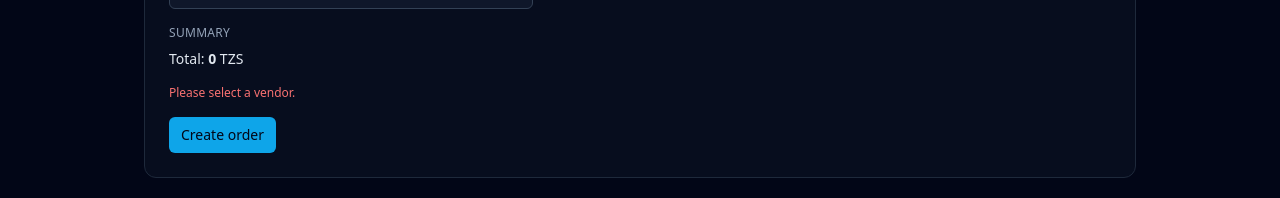
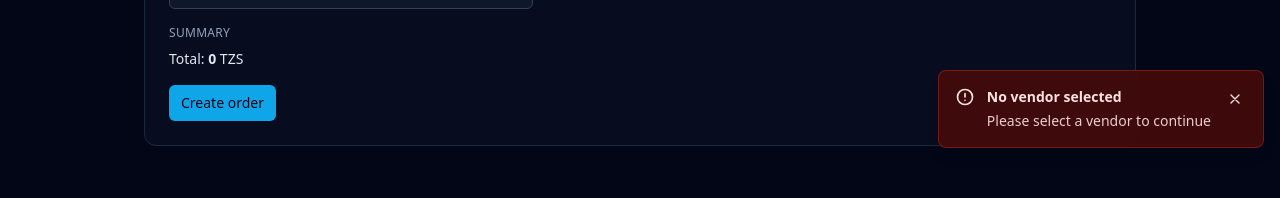
Before and after one commit to mero21675/Shuleyetu, a Next.js app in the folder shuleyetu-web/: page /orders/new in a window 1280 px wide. Both pictures are taken after typing "Sample", "Sample", "Sample", "Sample" into the empty fields and a click on the button "Create order". Shown: the part 636-834 px from the top of the page. Built offline with nearby package versions, Linux system fonts and the light colour scheme; no server answers; the database is empty.

Commit message:
Add toast notification system with success/error/info/warning variants and integrate across order creation and dashboard pages

```diff
--- a/shuleyetu-web/src/app/dashboard/inventory/new/page.tsx
+++ b/shuleyetu-web/src/app/dashboard/inventory/new/page.tsx
@@ -4,7 +4,7 @@ import Link from "next/link";
 import { FormEvent, useEffect, useState } from "react";
 import { useRouter } from "next/navigation";
 import { supabaseClient } from "@/lib/supabaseClient";
-import { useToast } from "@/components/ToastProvider";
+import { useToast } from "@/components/ui/Toast";
 
 type VendorMapping = {
   vendor_id: string;
@@ -15,7 +15,7 @@ type VendorMapping = {
 
 export default function NewInventoryItemPage() {
   const router = useRouter();
-  const { showToast } = useToast();
+  const { addToast } = useToast();
 
   const [loading, setLoading] = useState(true);
   const [error, setError] = useState<string | null>(null);
@@ -118,19 +118,19 @@ export default function NewInventoryItemPage() {
     if (insertError) {
       console.error('Error creating inventory item', insertError);
       setError('Failed to create item.');
-      showToast({
-        variant: 'error',
+      addToast({
+        type: 'error',
         title: 'Item not saved',
-        description: 'Something went wrong while creating the item.',
+        message: 'Something went wrong while creating the item.',
       });
       setSubmitting(false);
       return;
     }
 
-    showToast({
-      variant: 'success',
+    addToast({
+      type: 'success',
       title: 'Item created',
-      description: 'Your inventory item has been saved.',
+      message: 'Your inventory item has been saved.',
     });
 
     router.push('/dashboard/inventory');
--- a/shuleyetu-web/src/app/dashboard/orders/page.tsx
+++ b/shuleyetu-web/src/app/dashboard/orders/page.tsx
@@ -4,7 +4,7 @@ import Link from "next/link";
 import { FormEvent, useEffect, useState } from "react";
 import { useRouter } from "next/navigation";
 import { supabaseClient } from "@/lib/supabaseClient";
-import { useToast } from "@/components/ToastProvider";
+import { useToast } from "@/components/ui/Toast";
 
 type VendorMapping = {
   vendor_id: string;
@@ -57,7 +57,7 @@ function paymentStatusClass(status: string): string {
 
 export default function DashboardOrdersPage() {
   const router = useRouter();
-  const { showToast } = useToast();
+  const { addToast } = useToast();
   const [loading, setLoading] = useState(true);
   const [error, setError] = useState<string | null>(null);
   const [vendor, setVendor] = useState<VendorMapping | null>(null);
@@ -186,10 +186,10 @@ export default function DashboardOrdersPage() {
     if (updateErr) {
       console.error('Error updating order status', updateErr);
       setUpdateError('Failed to update order status.');
-      showToast({
-        variant: 'error',
+      addToast({
+        type: 'error',
         title: 'Order status not updated',
-        description: 'Something went wrong. Please try again.',
+        message: 'Something went wrong. Please try again.',
       });
       setUpdatingId(null);
       return;
@@ -201,10 +201,10 @@ export default function DashboardOrdersPage() {
       toDate: toDate || undefined,
     });
 
-    showToast({
-      variant: 'success',
+    addToast({
+      type: 'success',
       title: 'Order status updated',
-      description: `New status: ${newStatus}`,
+      message: `New status: ${newStatus}`,
     });
 
     setUpdatingId(null);
--- a/shuleyetu-web/src/app/layout.tsx
+++ b/shuleyetu-web/src/app/layout.tsx
@@ -2,7 +2,7 @@ import type { Metadata, Viewport } from "next";
 import type { ReactNode } from "react";
 import Link from "next/link";
 import { NavUser } from "@/components/NavUser";
-import { ToastProvider } from "@/components/ToastProvider";
+import { ToastProvider } from "@/components/ui/Toast";
 import { LanguageProvider } from "@/components/LanguageProvider";
 import { MobileNav } from "@/components/ui/MobileNav";
 import { ThemeToggle } from "@/components/ui/ThemeToggle";
--- a/shuleyetu-web/src/app/orders/new/page.tsx
+++ b/shuleyetu-web/src/app/orders/new/page.tsx
@@ -3,6 +3,7 @@
 import Link from 'next/link';
 import { FormEvent, useEffect, useMemo, useState } from 'react';
 import { supabaseClient } from '@/lib/supabaseClient';
+import { useToast } from '@/components/ui/Toast';
 
 type Vendor = {
   id: string;
@@ -17,6 +18,7 @@ type InventoryItem = {
 };
 
 export default function NewOrderPage() {
+  const { addToast } = useToast();
   const [vendors, setVendors] = useState<Vendor[]>([]);
   const [selectedVendorId, setSelectedVendorId] = useState('');
   const [items, setItems] = useState<InventoryItem[]>([]);
@@ -46,15 +48,26 @@ export default function NewOrderPage() {
 
       if (error) {
         console.error('Error loading vendors', error);
-        setError('Failed to load vendors.');
+        addToast({
+          type: 'error',
+          title: 'Failed to load vendors',
+          message: 'Please try again later'
+        });
       } else {
         setVendors(data ?? []);
+        if (data && data.length > 0) {
+          addToast({
+            type: 'success',
+            title: 'Vendors loaded',
+            message: `Found ${data.length} vendors`
+          });
+        }
       }
       setLoadingVendors(false);
     };
 
     loadVendors();
-  }, []);
+  }, [addToast]);
 
   useEffect(() => {
     const loadItems = async () => {
@@ -75,17 +88,28 @@ export default function NewOrderPage() {
 
       if (error) {
         console.error('Error loading inventory', error);
-        setError('Failed to load inventory for this vendor.');
+        addToast({
+          type: 'error',
+          title: 'Failed to load inventory',
+          message: 'Please try selecting a different vendor'
+        });
       } else {
         setItems(data ?? []);
         setQuantities({});
+        if (data && data.length > 0) {
+          addToast({
+            type: 'success',
+            title: 'Inventory loaded',
+            message: `Found ${data.length} items`
+          });
+        }
       }
 
       setLoadingItems(false);
     };
 
     void loadItems();
-  }, [selectedVendorId]);
+  }, [selectedVendorId, addToast]);
 
   const totalAmount = useMemo(() => {
     return items.reduce((sum, item) => {
@@ -110,23 +134,39 @@ export default function NewOrderPage() {
     setCreatedToken(null);
 
     if (!selectedVendorId) {
-      setError('Please select a vendor.');
+      addToast({
+        type: 'error',
+        title: 'No vendor selected',
+        message: 'Please select a vendor to continue'
+      });
       return;
     }
 
     if (!customerName.trim() || !customerPhone.trim()) {
-      setError('Please provide customer name and phone.');
+      addToast({
+        type: 'error',
+        title: 'Missing customer information',
+        message: 'Please provide both customer name and phone number'
+      });
       return;
     }
 
     const selectedItems = items.filter((item) => (quantities[item.id] ?? 0) > 0);
     if (selectedItems.length === 0) {
-      setError('Please choose at least one item with quantity.');
+      addToast({
+        type: 'error',
+        title: 'No items selected',
+        message: 'Please choose at least one item to order'
+      });
       return;
     }
 
     if (totalAmount <= 0) {
-      setError('Order total must be greater than zero.');
+      addToast({
+        type: 'error',
+        title: 'Invalid order total',
+        message: 'Please select at least one item with quantity greater than zero'
+      });
       return;
     }
 
@@ -166,7 +206,11 @@ export default function NewOrderPage() {
           orderError?.message?.includes('public_access_token')
             ? 'Failed to create order. The database is missing public access tokens. Apply the latest Supabase migration and try again.'
             : 'Failed to create order.';
-        setError(message);
+        addToast({
+          type: 'error',
+          title: 'Order creation failed',
+          message: message
+        });
         setSubmitting(false);
         return;
       }
@@ -194,12 +238,20 @@ export default function NewOrderPage() {
 
       if (itemsError) {
         console.error('Error creating order items', itemsError);
-        setError('Order was created, but adding items failed.');
+        addToast({
+          type: 'warning',
+          title: 'Order partially created',
+          message: 'Order was created but adding items failed. Please contact support.'
+        });
         setSubmitting(false);
         return;
       }
 
-      setSuccess('Order created successfully.');
+      addToast({
+        type: 'success',
+        title: 'Order created successfully!',
+        message: `Order #${orderId.slice(0, 8)} has been created`
+      });
       setCreatedOrderId(orderId);
       setCreatedToken(publicAccessToken);
       setQuantities({});
@@ -209,7 +261,11 @@ export default function NewOrderPage() {
       setSchoolName('');
     } catch (err) {
       console.error('Unexpected error when creating order', err);
-      setError('Unexpected error while creating order.');
+      addToast({
+        type: 'error',
+        title: 'Unexpected error',
+        message: 'Something went wrong while creating your order. Please try again.'
+      });
     } finally {
       setSubmitting(false);
     }
--- /dev/null
+++ b/shuleyetu-web/src/components/ui/Toast.tsx
@@ -0,0 +1,139 @@
+'use client';
+
+import { createContext, useContext, useState, useCallback, ReactNode } from 'react';
+
+export type ToastType = 'success' | 'error' | 'info' | 'warning';
+
+interface Toast {
+  id: string;
+  type: ToastType;
+  title: string;
+  message?: string;
+  duration?: number;
+}
+
+interface ToastContextType {
+  toasts: Toast[];
+  addToast: (toast: Omit<Toast, 'id'>) => void;
+  removeToast: (id: string) => void;
+}
+
+const ToastContext = createContext<ToastContextType | undefined>(undefined);
+
+export function useToast() {
+  const context = useContext(ToastContext);
+  if (!context) {
+    throw new Error('useToast must be used within a ToastProvider');
+  }
+  return context;
+}
+
+export function ToastProvider({ children }: { children: ReactNode }) {
+  const [toasts, setToasts] = useState<Toast[]>([]);
+
+  const removeToast = useCallback((id: string) => {
+    setToasts(prev => prev.filter(toast => toast.id !== id));
+  }, []);
+
+  const addToast = useCallback((toast: Omit<Toast, 'id'>) => {
+    const id = Math.random().toString(36).substr(2, 9);
+    const newToast = { ...toast, id };
+
+    setToasts(prev => [...prev, newToast]);
+
+    // Auto remove after duration (default 5 seconds)
+    const duration = toast.duration ?? 5000;
+    setTimeout(() => {
+      removeToast(id);
+    }, duration);
+  }, [removeToast]);
+
+  return (
+    <ToastContext.Provider value={{ toasts, addToast, removeToast }}>
+      {children}
+      <ToastContainer />
+    </ToastContext.Provider>
+  );
+}
+
+function ToastContainer() {
+  const { toasts, removeToast } = useToast();
+
+  return (
+    <div className="fixed bottom-4 right-4 z-50 space-y-2">
+      {toasts.map(toast => (
+        <ToastItem key={toast.id} toast={toast} onClose={() => removeToast(toast.id)} />
+      ))}
+    </div>
+  );
+}
+
+function ToastItem({ toast, onClose }: { toast: Toast; onClose: () => void }) {
+  const getIcon = (type: ToastType) => {
+    switch (type) {
+      case 'success':
+        return (
+          <svg className="h-5 w-5" fill="none" viewBox="0 0 24 24" stroke="currentColor" strokeWidth="2">
+            <path strokeLinecap="round" strokeLinejoin="round" d="M9 12l2 2 4-4m6 2a9 9 0 11-18 0 9 9 0 0118 0z" />
+          </svg>
+        );
+      case 'error':
+        return (
+          <svg className="h-5 w-5" fill="none" viewBox="0 0 24 24" stroke="currentColor" strokeWidth="2">
+            <path strokeLinecap="round" strokeLinejoin="round" d="M12 8v4m0 4h.01M21 12a9 9 0 11-18 0 9 9 0 0118 0z" />
+          </svg>
+        );
+      case 'warning':
+        return (
+          <svg className="h-5 w-5" fill="none" viewBox="0 0 24 24" stroke="currentColor" strokeWidth="2">
+            <path strokeLinecap="round" strokeLinejoin="round" d="M12 9v2m0 4h.01m-6.938 4h13.856c1.54 0 2.502-1.667 1.732-3L13.732 4c-.77-1.333-2.694-1.333-3.464 0L3.34 16c-.77 1.333.192 3 1.732 3z" />
+          </svg>
+        );
+      case 'info':
+        return (
+          <svg className="h-5 w-5" fill="none" viewBox="0 0 24 24" stroke="currentColor" strokeWidth="2">
+            <path strokeLinecap="round" strokeLinejoin="round" d="M13 16h-1v-4h-1m1-4h.01M21 12a9 9 0 11-18 0 9 9 0 0118 0z" />
+          </svg>
+        );
+    }
+  };
+
+  const getStyles = (type: ToastType) => {
+    switch (type) {
+      case 'success':
+        return 'bg-emerald-950/90 border-emerald-500/30 text-emerald-100';
+      case 'error':
+        return 'bg-red-950/90 border-red-500/30 text-red-100';
+      case 'warning':
+        return 'bg-amber-950/90 border-amber-500/30 text-amber-100';
+      case 'info':
+        return 'bg-sky-950/90 border-sky-500/30 text-sky-100';
+    }
+  };
+
+  return (
+    <div
+      className={`max-w-sm rounded-lg border p-4 shadow-lg backdrop-blur-sm transition-all animate-in slide-in-from-right duration-300 ${getStyles(toast.type)}`}
+    >
+      <div className="flex items-start gap-3">
+        <div className="flex-shrink-0">
+          {getIcon(toast.type)}
+        </div>
+        <div className="flex-1 min-w-0">
+          <p className="font-semibold text-sm">{toast.title}</p>
+          {toast.message && (
+            <p className="mt-1 text-sm opacity-90">{toast.message}</p>
+          )}
+        </div>
+        <button
+          onClick={onClose}
+          className="flex-shrink-0 rounded-md p-1 hover:bg-white/10 transition-colors"
+        >
+          <svg className="h-4 w-4" fill="none" viewBox="0 0 24 24" stroke="currentColor" strokeWidth="2">
+            <path strokeLinecap="round" strokeLinejoin="round" d="M6 18L18 6M6 6l12 12" />
+          </svg>
+        </button>
+      </div>
+    </div>
+  );
+}
```
